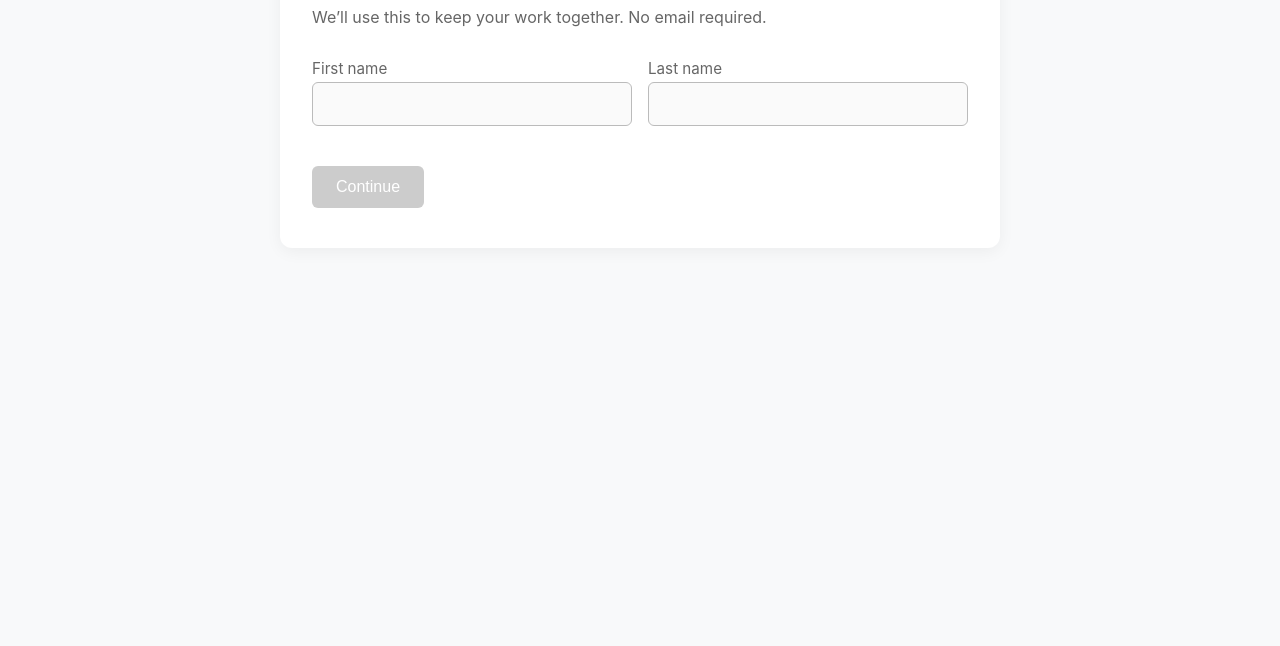
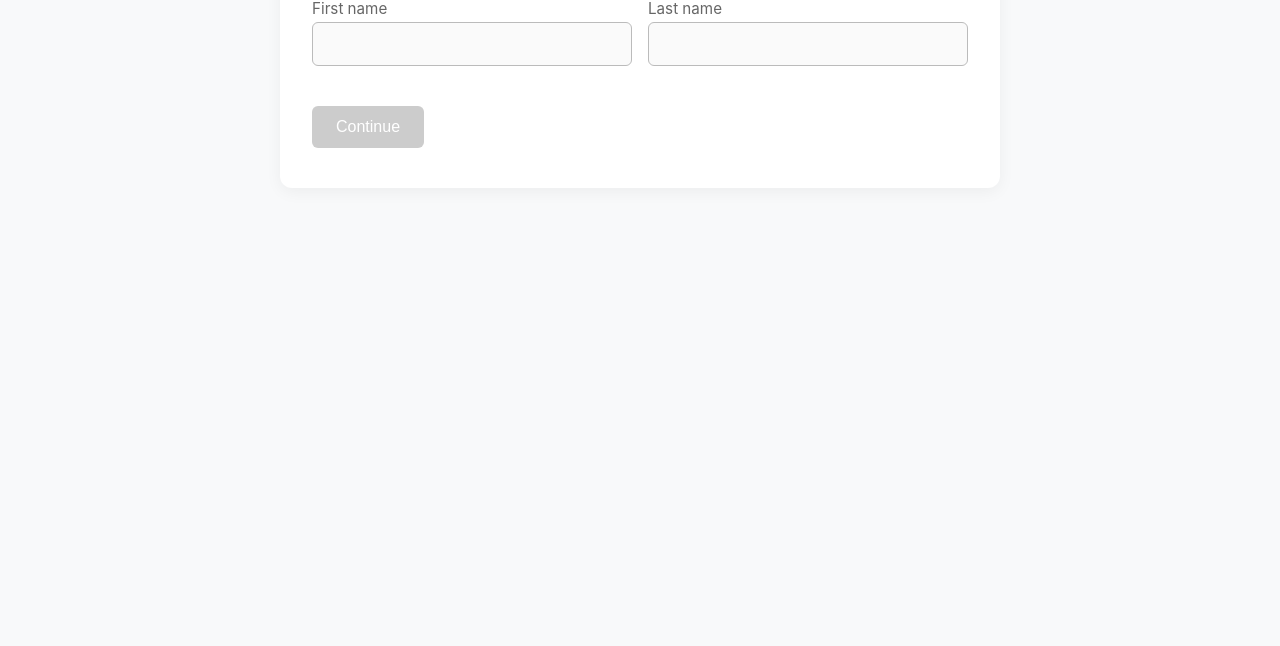
Before and after one commit to crimsoncomedian/math-pathways-app, a plain HTML site: page name.html in a window 1280 px wide. Shown: the part 154-800 px from the top of the page. Drawn offline with Linux system fonts and the light colour scheme; files whose address does not match are found by name.

Commit message:
Update name.html

```diff
--- a/name.html
+++ b/name.html
@@ -133,8 +133,6 @@ input.input:focus {
 
   <main class="container" role="main">
     <h2>What’s your name?</h2>
-    <p class="sub">We’ll use this to keep your work together. No email required.</p>
-
     <form id="nameForm" novalidate>
       <div class="row">
         <div class="input-group">
```
